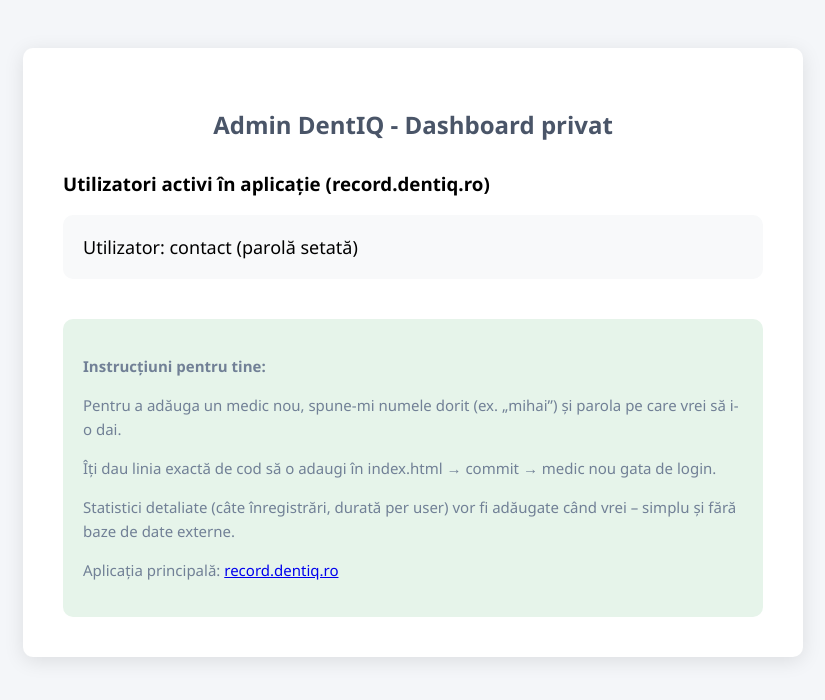
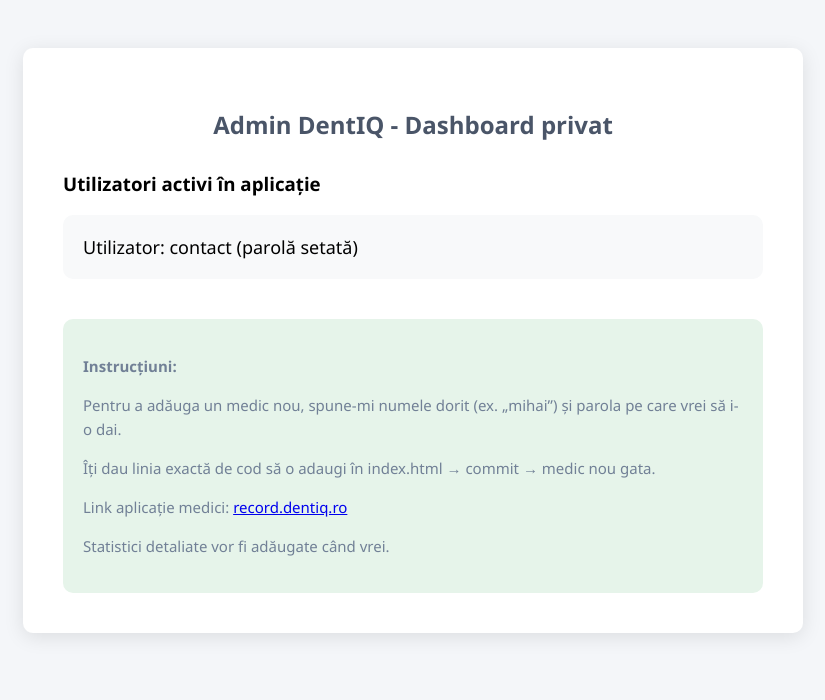
Before and after one commit to stfalexandru/dentiq-recorder, a website: page admin.html in a window 1280 px wide. Shown: the whole page, without its empty margins (227-1052 px from the left). Drawn offline with Linux system fonts and the light colour scheme.

Commit message:
Update admin.html

```diff
--- a/admin.html
+++ b/admin.html
@@ -7,7 +7,7 @@
   <style>
     body { font-family: "Segoe UI", Arial, sans-serif; background: #f4f6f9; padding: 40px; }
     .container { max-width: 700px; margin: auto; background: white; padding: 40px; border-radius: 10px; box-shadow: 0 4px 20px rgba(0,0,0,0.1); }
-    h2 { color: #4a5568; margin-bottom: 30px; text-align: center; }
+    h2 { color: #4a5568; text-align: center; margin-bottom: 30px; }
     ul { list-style: none; padding: 0; }
     li { background: #f8f9fa; padding: 20px; margin: 15px 0; border-radius: 10px; font-size: 18px; }
     .info { margin-top: 40px; font-size: 15px; color: #718096; line-height: 1.6; background: #e6f4ea; padding: 20px; border-radius: 10px; }
@@ -17,26 +17,25 @@
   <div class="container">
     <h2>Admin DentIQ - Dashboard privat</h2>
 
-    <h3>Utilizatori activi în aplicație (record.dentiq.ro)</h3>
+    <h3>Utilizatori activi în aplicație</h3>
     <ul id="user-list">
-      <!-- Lista se completează automat din codul aplicației -->
+      <!-- Lista se completează automat din cod -->
     </ul>
 
     <div class="info">
-      <p><strong>Instrucțiuni pentru tine:</strong></p>
+      <p><strong>Instrucțiuni:</strong></p>
       <p>Pentru a adăuga un medic nou, spune-mi numele dorit (ex. „mihai”) și parola pe care vrei să i-o dai.</p>
-      <p>Îți dau linia exactă de cod să o adaugi în index.html → commit → medic nou gata de login.</p>
-      <p>Statistici detaliate (câte înregistrări, durată per user) vor fi adăugate când vrei – simplu și fără baze de date externe.</p>
-      <p>Aplicația principală: <a href="https://record.dentiq.ro" target="_blank">record.dentiq.ro</a></p>
+      <p>Îți dau linia exactă de cod să o adaugi în index.html → commit → medic nou gata.</p>
+      <p>Link aplicație medici: <a href="https://record.dentiq.ro" target="_blank">record.dentiq.ro</a></p>
+      <p>Statistici detaliate vor fi adăugate când vrei.</p>
     </div>
   </div>
 
   <script>
-    // Lista utilizatorilor din codul aplicației (index.html)
+    // Lista utilizatorilor din index.html (copiată manual – o actualizez când adaugi medici)
     const users = {
       "contact": "1234",
-      // Aici apar toți medicii pe care i-ai adăugat în index.html
-      // Exemplu: "mihai": "parolaLui123"
+      // Aici adaugi medicii când îmi spui
     };
 
     const list = document.getElementById("user-list");
```
